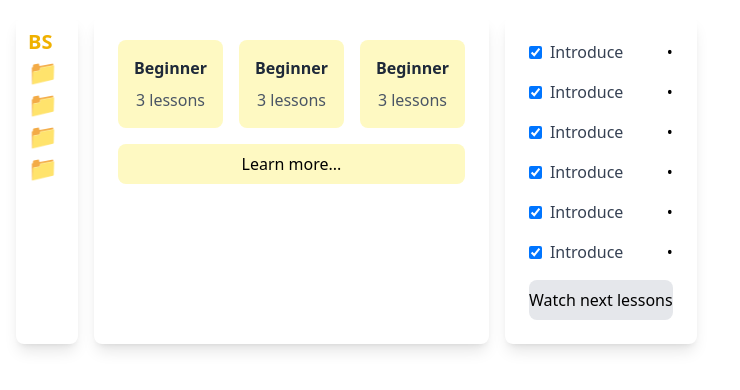
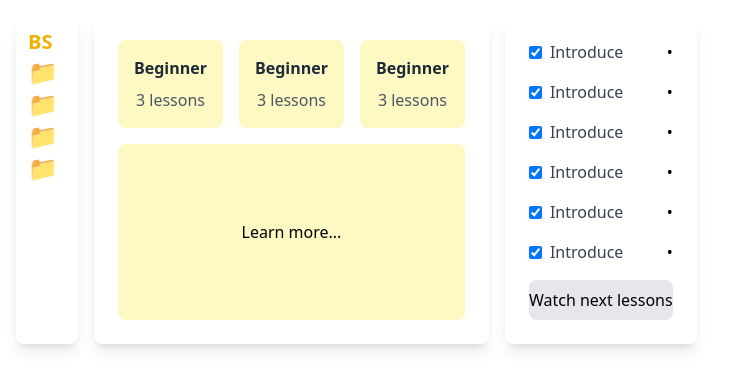
Before and after one commit to Suyeon06/react0325, a React (Vite) app: page / in a window 1280 px wide. Shown: the top 390 px of the page, without its empty margins (0-740 px from the left). Built offline with nearby package versions, Linux system fonts and the light colour scheme.

Commit message:
make full size of middle box

```diff
--- a/src/App.jsx
+++ b/src/App.jsx
@@ -36,7 +36,7 @@ function App() {
       </div>
 
       {/* 중간 섹션 - 레슨 카드들 */}
-      <div className=" bg-white p-6 rounded-lg shadow-lg">
+      <div className="flex flex-col bg-white p-6 rounded-lg shadow-lg gap-4">
         <div className="grid grid-cols-3 gap-4">
           <div className="bg-yellow-100 p-4 rounded-lg">
             <div className="text-center font-semibold text-gray-800">Beginner</div>
@@ -54,8 +54,8 @@ function App() {
           </div>
         </div>
 
-        <div>
-          <button className="w-full bg-yellow-100 text-black py-2 rounded-lg mt-4">Learn more...</button>
+        <div className="flex-1">
+          <button className="w-full h-full bg-yellow-100 text-black py-2 rounded-lg">Learn more...</button>
         </div>
       </div>
 
@@ -71,11 +71,7 @@ function App() {
           <ThirdColumn />
         </div>
 
-
-
-
-        <button className="w-full bg-gray-200 text-black py-2 rounded-lg mt-4">Watch next lessons</button>
-
+          <button className="w-full bg-gray-200 text-black py-2 rounded-lg mt-4">Watch next lessons</button>
       </div>
     </div>
   )
```
